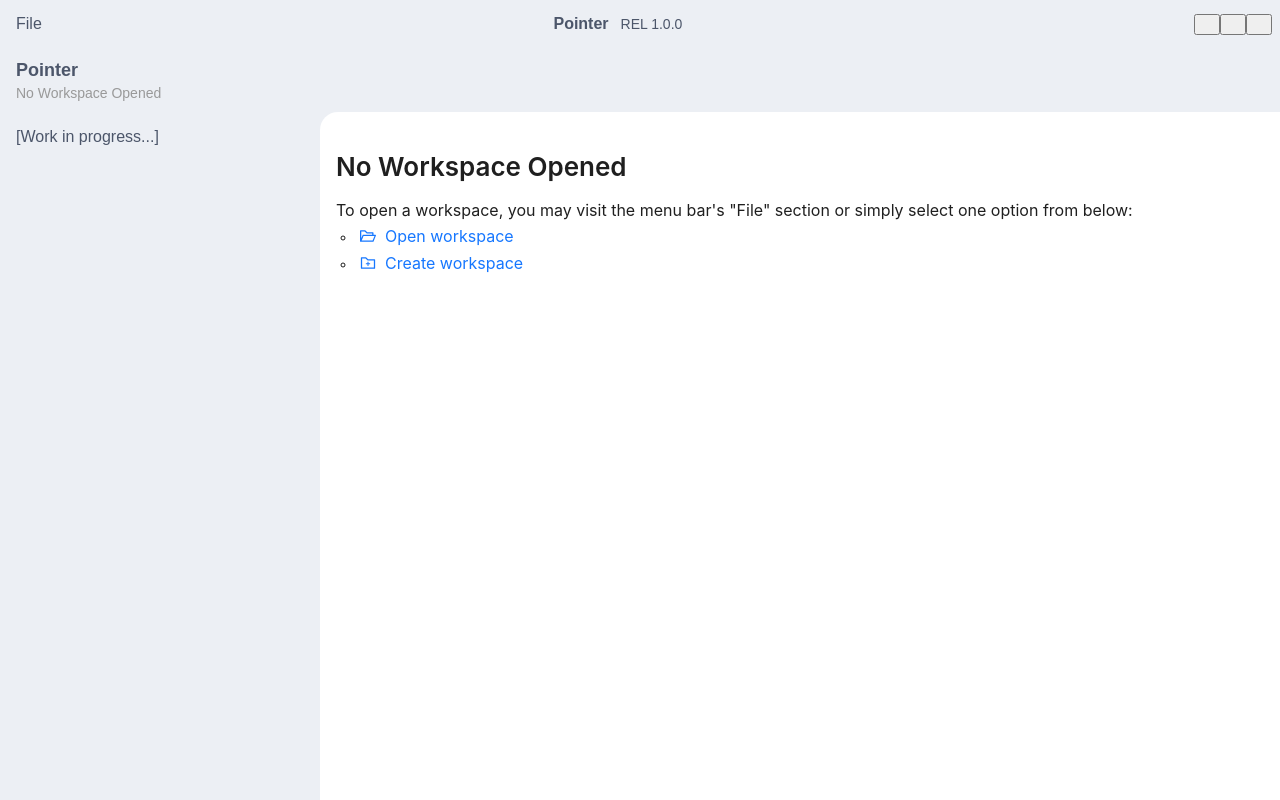
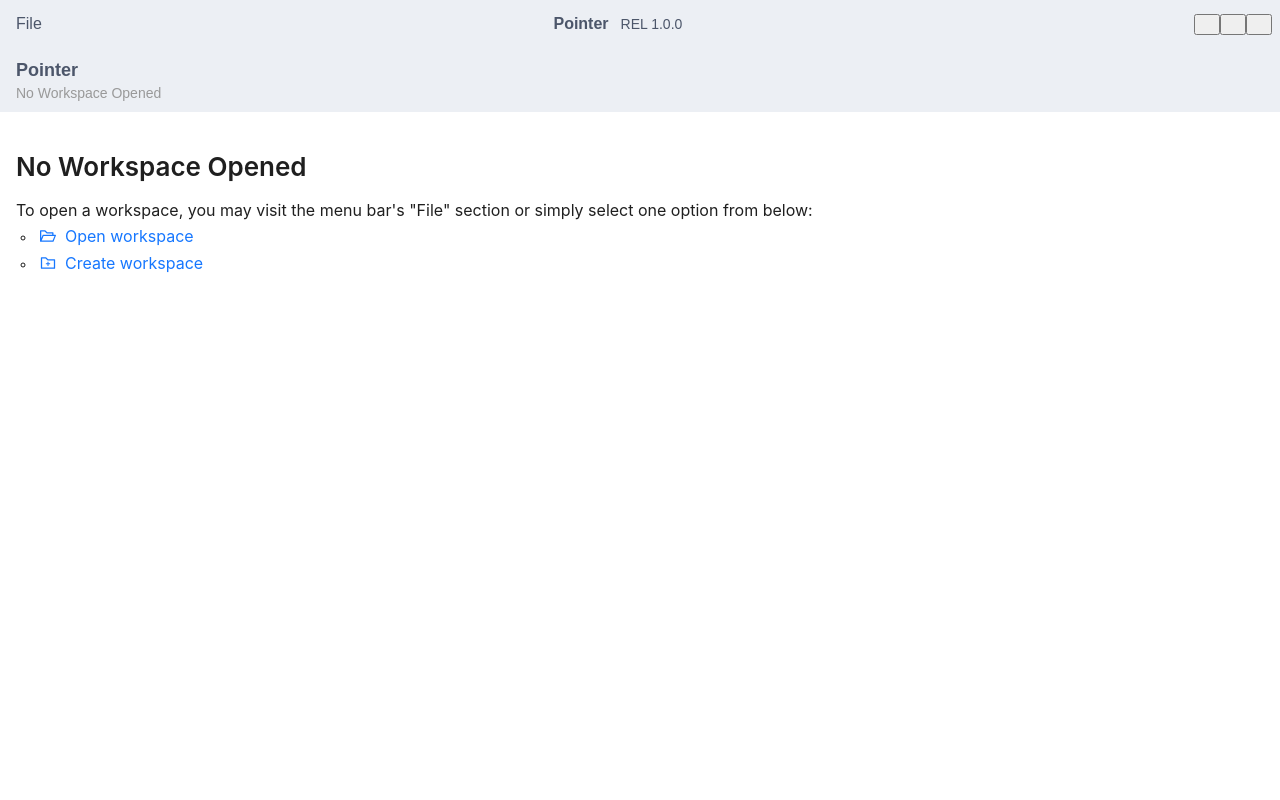
Before and after one commit to MarcusPy827/Pointer, a React (Vite) app in the folder src/renderer/: page / in a window 1280 px wide. Built offline with nearby package versions, Linux system fonts and the light colour scheme.

Commit message:
[Frontend] [Layout] Changed: Layout when not opening workspace

```diff
--- a/src/renderer/src/App.tsx
+++ b/src/renderer/src/App.tsx
@@ -61,11 +61,11 @@ export default function App(): JSX.Element {
           <TitleBar />
           <ToolBar />
           <div className="main-panel-container">
-            <div className="side-panel">
+            <div className="side-panel" style={{ display: isWorkspaceOpened ? 'inherit' : 'none' }}>
               <div className="side-panel-content">[Work in progress...]</div>
             </div>
 
-            <div className="content-panel">
+            <div className={isWorkspaceOpened ? 'content-panel' : 'content-panel-no-sidebar'}>
               {isWorkspaceOpened ? <MyLibrary /> : <ErrNoWorkspaceOpened />}
             </div>
           </div>
--- a/src/renderer/src/assets/main.css
+++ b/src/renderer/src/assets/main.css
@@ -158,6 +158,16 @@ html, body {
   height: 100%;
 }
 
+.content-panel-no-sidebar {
+  color: var(--on-content-panel-background);
+  background: var(--content-panel-background);
+  border: 0 solid var(--on-content-panel-background);
+  border-radius: 0;
+  min-width: 100vw;
+  max-width: 100vw;
+  height: 100%;
+}
+
 .no-workspace-opened-container {
   padding: 16px;
   font-size: 16px;
--- a/src/renderer/src/components/TitleBar.tsx
+++ b/src/renderer/src/components/TitleBar.tsx
@@ -3,7 +3,7 @@ import { getAppVersionString } from './Versions'
 import { WindowCommandType } from '../../../shared/WindowCommandType'
 import 'mdui/dist/css/mdui.min.css'
 import 'mdui/dist/js/mdui.min.js'
-import type { MenuProps } from 'antd';
+import type { MenuProps } from 'antd'
 import { Dropdown } from 'antd'
 
 export default function TitleBar(): JSX.Element {
--- a/src/renderer/src/components/Versions.tsx
+++ b/src/renderer/src/components/Versions.tsx
@@ -5,6 +5,7 @@ export function getAppVersionString(): string {
 }
 
 function Versions(): React.JSX.Element {
+  // @ts-ignore Field defined by electron
   const [versions] = useState(window.electron.process.versions)
 
   return (
--- a/src/renderer/src/i18n.ts
+++ b/src/renderer/src/i18n.ts
@@ -8,13 +8,13 @@ i18n
   .use(initReactI18next)
   .init({
     resources,
-    fallbackLng: "en",
+    fallbackLng: 'en',
     lng: navigator.language,
     debug: true,
     interpolation: {
       escapeValue: false
     }
   })
-  .then(() => console.log("✅ Successfully loaded translations resources."))
+  .then(() => console.log('✅ Successfully loaded translations resources.'))
 
 export default i18n
--- a/src/renderer/src/main.tsx
+++ b/src/renderer/src/main.tsx
@@ -3,7 +3,7 @@ import './assets/main.css'
 import { StrictMode } from 'react'
 import { createRoot } from 'react-dom/client'
 import App from './App'
-import "./i18n"
+import './i18n'
 
 createRoot(document.getElementById('root')!).render(
   <StrictMode>
--- a/src/renderer/src/pages/ErrNoWorkspaceOpened.tsx
+++ b/src/renderer/src/pages/ErrNoWorkspaceOpened.tsx
@@ -25,6 +25,7 @@ export default function ErrNoWorkspaceOpened(): JSX.Element {
   const handleOpenWorkspace = async (path?: string): Promise<void> => {
     let folderPath: string = path ?? ''
     if (!path) {
+      // @ts-ignore API field already defined in preload
       const result: FolderPath = await window.api.openFolderFunc()
       if (result.cancelled) {
         messageApi.open({
@@ -43,6 +44,7 @@ export default function ErrNoWorkspaceOpened(): JSX.Element {
       }
     }
 
+    // @ts-ignore API field already defined in preload
     const queryResult: WorkspaceInfoQueryPayload = await window.api.openWorkspaceFunc(folderPath)
     console.info(`Trying to open ${folderPath}.`)
     if (queryResult.query_state) {
@@ -86,6 +88,7 @@ export default function ErrNoWorkspaceOpened(): JSX.Element {
       return
     }
 
+    // @ts-ignore API field already defined in preload
     const isFolderExist = await window.api.createWorkspaceFunc(workspacePathInternal, workspaceName)
     if (!isFolderExist.result) {
       setWorkspaceCreationDialogLoading(false)
@@ -118,6 +121,7 @@ export default function ErrNoWorkspaceOpened(): JSX.Element {
   }
 
   const handleWorkspaceBrowse = async (): Promise<void> => {
+    // @ts-ignore API field already defined in preload
     const result: FolderPath = await window.api.openFolderFunc()
     if (result.cancelled) {
       messageApi.open({
```
